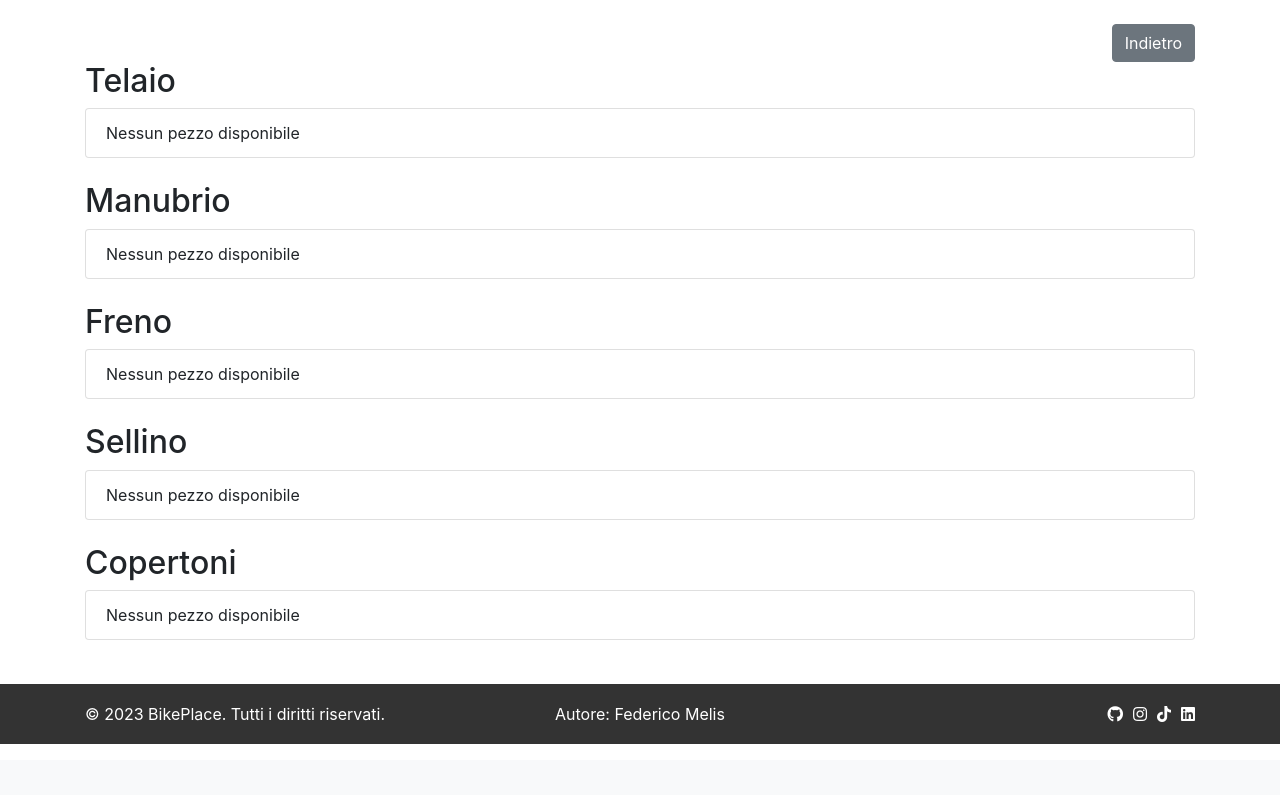
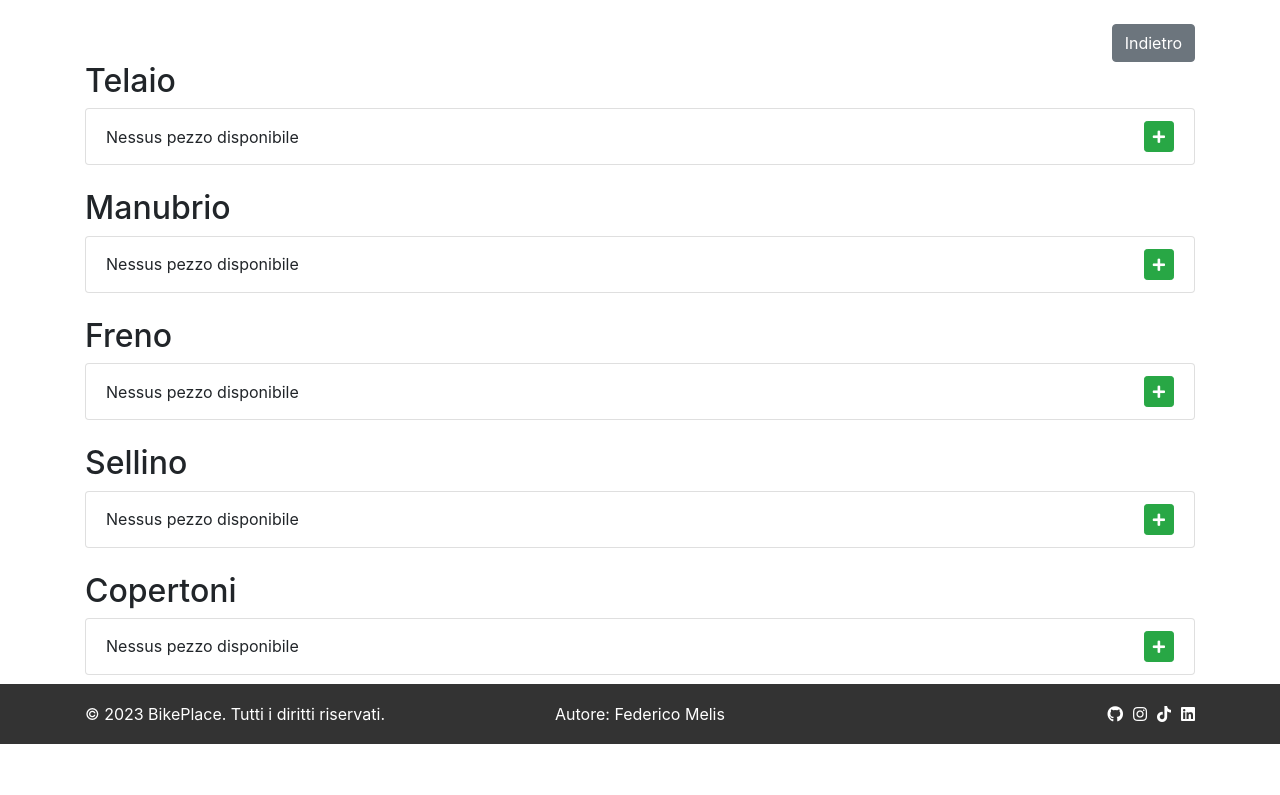
Before and after one commit to fedemelis/BikePlace, a Django app: template Vendi/templates/component_list.html in a window 1280 px wide. Shown: the part 56-851 px from the top of the page. Before the commit the page ends 800 px from the top, so only its background shows below. Run offline with Django 4.2, Linux system fonts and the light colour scheme; the template is opened without the code that fills it, so the values that code supplies are empty; some libraries are stand-ins or nearby versions.

Commit message:
modifica e rimozione componenti + fix success url aggiunta componente

```diff
--- a/Vendi/templates/component_list.html
+++ b/Vendi/templates/component_list.html
@@ -21,12 +21,18 @@
                         <li class="list-group-item d-flex justify-content-between align-items-center">
                             {{ componente.name }} - {{ componente.price }} €
                             <div>
-                                <a href="#" class="btn btn-primary btn-sm mr-2"><i class="fas fa-pencil-alt"></i></a>
-                                <a href="#" class="btn btn-danger btn-sm"><i class="fas fa-times"></i></a>
+                                <a href="{% url 'Vendi:add_component' %}?next={{ request.path }}" class="btn btn-success btn-sm"> <i class="fas fa-plus"></i></a>
+                                <a href="{% url 'Vendi:update_component' componente.pk %}" class="btn btn-primary btn-sm mr-2"><i class="fas fa-pencil-alt"></i></a>
+                                <button id="deleteButton-{{ componente.pk }}" class="btn btn-danger btn-sm" data-pk="{{ componente.pk }}"><i class="fas fa-times"></i></button>
                             </div>
                         </li>
                     {% empty %}
-                        <li class="list-group-item">Nessun pezzo disponibile</li>
+                        <li class="list-group-item d-flex justify-content-between align-items-center">
+                            Nessus pezzo disponibile
+                            <div>
+                                <a href="{% url 'Vendi:add_component' %}?next={{ request.path }}" class="btn btn-success btn-sm"> <i class="fas fa-plus"></i></a>
+                            </div>
+                        </li>
                     {% endfor %}
                 </ul>
             </div>
@@ -40,12 +46,18 @@
                         <li class="list-group-item d-flex justify-content-between align-items-center">
                             {{ componente.name }} - {{ componente.price }} €
                             <div>
-                                <a href="#" class="btn btn-primary btn-sm mr-2"><i class="fas fa-pencil-alt"></i></a>
-                                <a href="#" class="btn btn-danger btn-sm"><i class="fas fa-times"></i></a>
+                                <a href="{% url 'Vendi:add_component' %}?next={{ request.path }}" class="btn btn-success btn-sm"> <i class="fas fa-plus"></i></a>
+                                <a href="{% url 'Vendi:update_component' componente.pk %}" class="btn btn-primary btn-sm mr-2"><i class="fas fa-pencil-alt"></i></a>
+                                <button id="deleteButton-{{ componente.pk }}" class="btn btn-danger btn-sm" data-pk="{{ componente.pk }}"><i class="fas fa-times"></i></button>
                             </div>
                         </li>
                     {% empty %}
-                        <li class="list-group-item">Nessun pezzo disponibile</li>
+                        <li class="list-group-item d-flex justify-content-between align-items-center">
+                            Nessus pezzo disponibile
+                            <div>
+                                <a href="{% url 'Vendi:add_component' %}?next={{ request.path }}" class="btn btn-success btn-sm"> <i class="fas fa-plus"></i></a>
+                            </div>
+                        </li>
                     {% endfor %}
                 </ul>
             </div>
@@ -59,12 +71,18 @@
                         <li class="list-group-item d-flex justify-content-between align-items-center">
                             {{ componente.name }} - {{ componente.price }} €
                             <div>
-                                <a href="#" class="btn btn-primary btn-sm mr-2"><i class="fas fa-pencil-alt"></i></a>
-                                <a href="#" class="btn btn-danger btn-sm"><i class="fas fa-times"></i></a>
+                                <a href="{% url 'Vendi:add_component' %}?next={{ request.path }}" class="btn btn-success btn-sm"> <i class="fas fa-plus"></i></a>
+                                <a href="{% url 'Vendi:update_component' componente.pk %}" class="btn btn-primary btn-sm mr-2"><i class="fas fa-pencil-alt"></i></a>
+                                <button id="deleteButton-{{ componente.pk }}" class="btn btn-danger btn-sm" data-pk="{{ componente.pk }}"><i class="fas fa-times"></i></button>
                             </div>
                         </li>
                     {% empty %}
-                        <li class="list-group-item">Nessun pezzo disponibile</li>
+                        <li class="list-group-item d-flex justify-content-between align-items-center">
+                            Nessus pezzo disponibile
+                            <div>
+                                <a href="{% url 'Vendi:add_component' %}?next={{ request.path }}" class="btn btn-success btn-sm"> <i class="fas fa-plus"></i></a>
+                            </div>
+                        </li>
                     {% endfor %}
                 </ul>
             </div>
@@ -78,12 +96,18 @@
                         <li class="list-group-item d-flex justify-content-between align-items-center">
                             {{ componente.name }} - {{ componente.price }} €
                             <div>
-                                <a href="#" class="btn btn-primary btn-sm mr-2"><i class="fas fa-pencil-alt"></i></a>
-                                <a href="#" class="btn btn-danger btn-sm"><i class="fas fa-times"></i></a>
+                                <a href="{% url 'Vendi:add_component' %}?next={{ request.path }}" class="btn btn-success btn-sm"> <i class="fas fa-plus"></i></a>
+                                <a href="{% url 'Vendi:update_component' componente.pk %}" class="btn btn-primary btn-sm mr-2"><i class="fas fa-pencil-alt"></i></a>
+                                <button id="deleteButton-{{ componente.pk }}" class="btn btn-danger btn-sm" data-pk="{{ componente.pk }}"><i class="fas fa-times"></i></button>
                             </div>
                         </li>
                     {% empty %}
-                        <li class="list-group-item">Nessun pezzo disponibile</li>
+                        <li class="list-group-item d-flex justify-content-between align-items-center">
+                            Nessus pezzo disponibile
+                            <div>
+                                <a href="{% url 'Vendi:add_component' %}?next={{ request.path }}" class="btn btn-success btn-sm"> <i class="fas fa-plus"></i></a>
+                            </div>
+                        </li>
                     {% endfor %}
                 </ul>
             </div>
@@ -97,12 +121,18 @@
                         <li class="list-group-item d-flex justify-content-between align-items-center">
                             {{ componente.name }} - {{ componente.price }} €
                             <div>
-                                <a href="#" class="btn btn-primary btn-sm mr-2"><i class="fas fa-pencil-alt"></i></a>
-                                <a href="#" class="btn btn-danger btn-sm"><i class="fas fa-times"></i></a>
+                                <a href="{% url 'Vendi:add_component' %}?next={{ request.path }}" class="btn btn-success btn-sm"> <i class="fas fa-plus"></i></a>
+                                <a href="{% url 'Vendi:update_component' componente.pk %}" class="btn btn-primary btn-sm mr-2"><i class="fas fa-pencil-alt"></i></a>
+                                <button id="deleteButton-{{ componente.pk }}" class="btn btn-danger btn-sm" data-pk="{{ componente.pk }}"><i class="fas fa-times"></i></button>
                             </div>
                         </li>
                     {% empty %}
-                        <li class="list-group-item">Nessun pezzo disponibile</li>
+                        <li class="list-group-item d-flex justify-content-between align-items-center">
+                            Nessus pezzo disponibile
+                            <div>
+                                <a href="{% url 'Vendi:add_component' %}?next={{ request.path }}" class="btn btn-success btn-sm"> <i class="fas fa-plus"></i></a>
+                            </div>
+                        </li>
                     {% endfor %}
                 </ul>
             </div>
@@ -116,4 +146,32 @@
             window.history.back();
         }
     </script>
+
+    <script>
+        document.addEventListener('DOMContentLoaded', function () {
+            var deleteButtons = document.querySelectorAll('[id^="deleteButton-"]');
+            deleteButtons.forEach(function (button) {
+                button.addEventListener("click", function () {
+                    var response = confirm("Sei sicuro di voler eliminare il componente?");
+                    var pk = button.getAttribute("data-pk");
+                    var url = "{% url 'Vendi:delete_component' 0 %}";  // 0 placeholder per il valore di pk
+                    var finalUrl = url.replace("0", pk);
+                    if (response === true) {
+                        let xhr = new XMLHttpRequest();
+                        xhr.open("POST", finalUrl, true);
+                        xhr.setRequestHeader("X-CSRFToken", "{{ csrf_token }}");
+
+                        xhr.onload = function () {
+                            if (this.status >= 200 && this.status < 300) {
+                                window.location.href = "{% url 'Vendi:list_components' %}";
+                            } else {
+                                alert("Errore: " + xhr.responseText);
+                            }
+                        };
+                        xhr.send();
+                    }
+                });
+            });
+        });
+    </script>
 {% endblock %}
--- a/Vendi/templates/home_vendor.html
+++ b/Vendi/templates/home_vendor.html
@@ -39,7 +39,7 @@
         <div class="col-md-12">
             <div class="d-flex justify-content-start">
                 <a href="{% url 'Vendi:add_bike' %}" class="btn btn-primary mt-4">Aggiungi una bici</a>
-                <a href="{% url 'Vendi:add_component' %}" class="btn btn-primary mt-4">Aggiungi un componente</a>
+                <a href="{% url 'Vendi:add_component' %}?next={{ request.path }}" class="btn btn-primary mt-4">Aggiungi un componente</a>
             </div>
         </div>
         <br>
--- a/Vendi/urls.py
+++ b/Vendi/urls.py
@@ -17,5 +17,7 @@ urlpatterns = [
 
     path('addcomponent', views.AddComponentView.as_view(), name='add_component'),
     path('listcomponents/', views.ComponentListView.as_view(), name='list_components'),
+    path('deletecomponent/<pk>/', views.delete_component, name='delete_component'),
+    path('updatecomponent/<pk>/', views.ComponentUpdateView.as_view(), name='update_component'),
 
 ]
```
Also changed, not shown: Vendi/templates/component_update.html (added, +37 -0 lines), Vendi/views.py (+30 -0 lines), db.sqlite3.
